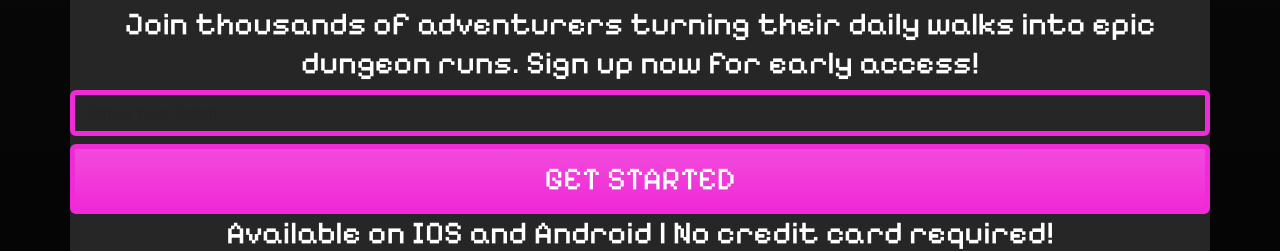
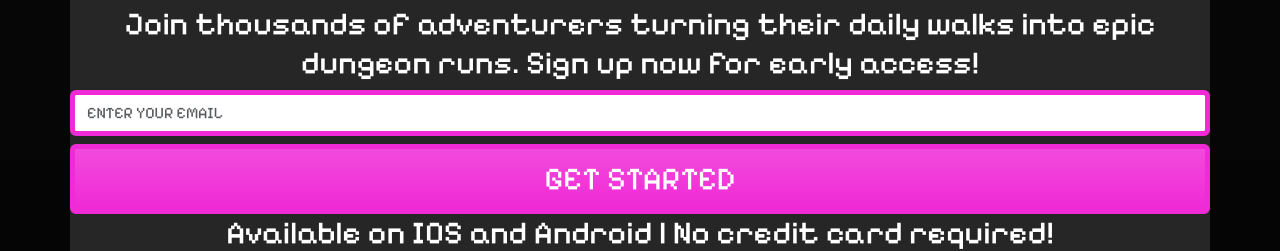
Before and after one commit to KonradS21/WDF_Project, a website: page index.html in a window 1280 px wide. Shown: the part 4638-4889 px from the top of the page. Drawn offline with Linux system fonts and the light colour scheme.

Commit message:
bits and bobs

```diff
--- a/index.html
+++ b/index.html
@@ -133,7 +133,7 @@
         </h5>
         <form class="" role="search">
             <div class="row">
-                <input class="bg-primary-dark text-white form-control h5 me-2" type="search" placeholder="ENTER YOUR EMAIL" aria-label="Search"/>
+                <input class="form-control h5 me-2" type="search" placeholder="ENTER YOUR EMAIL" aria-label="Search"/>
                 </div>
             <div class="row">
                 <button class="btn btn-secondary text-white bg-gradient" type="submit">GET STARTED</button>
```
